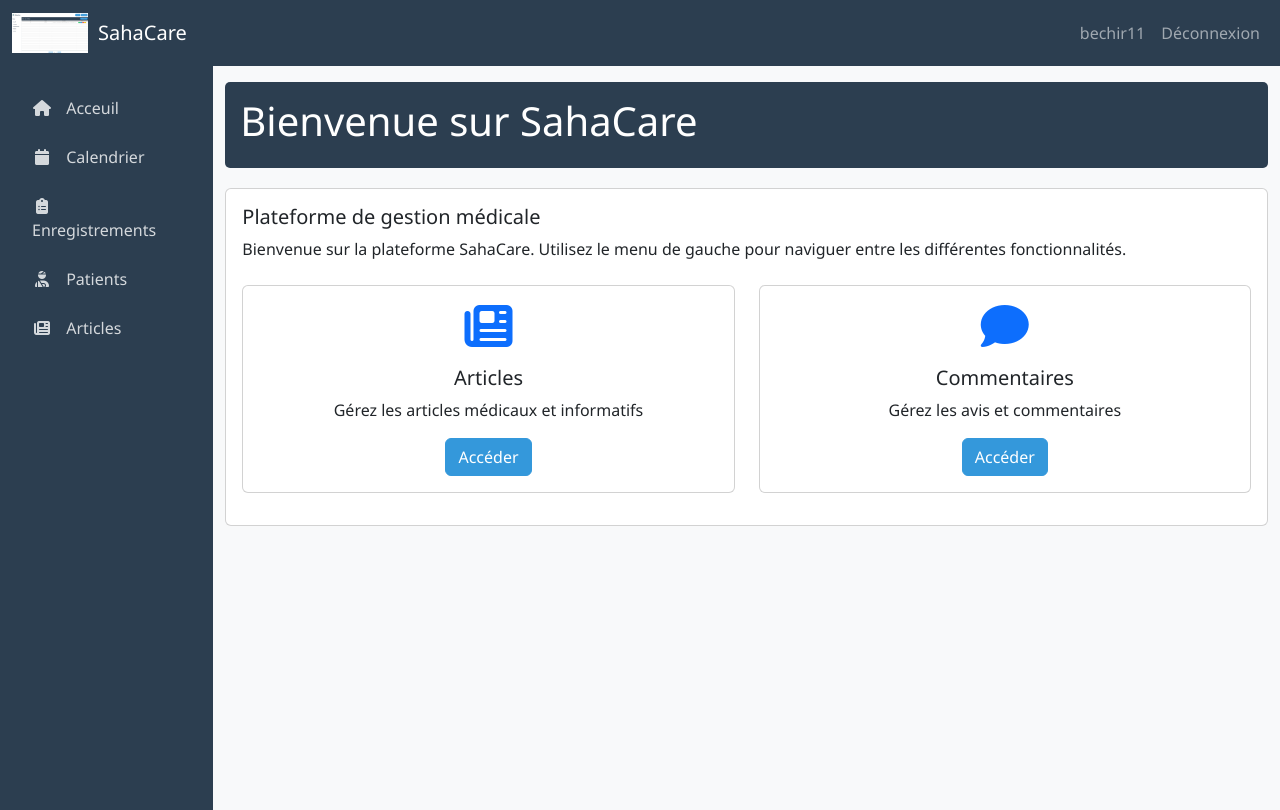
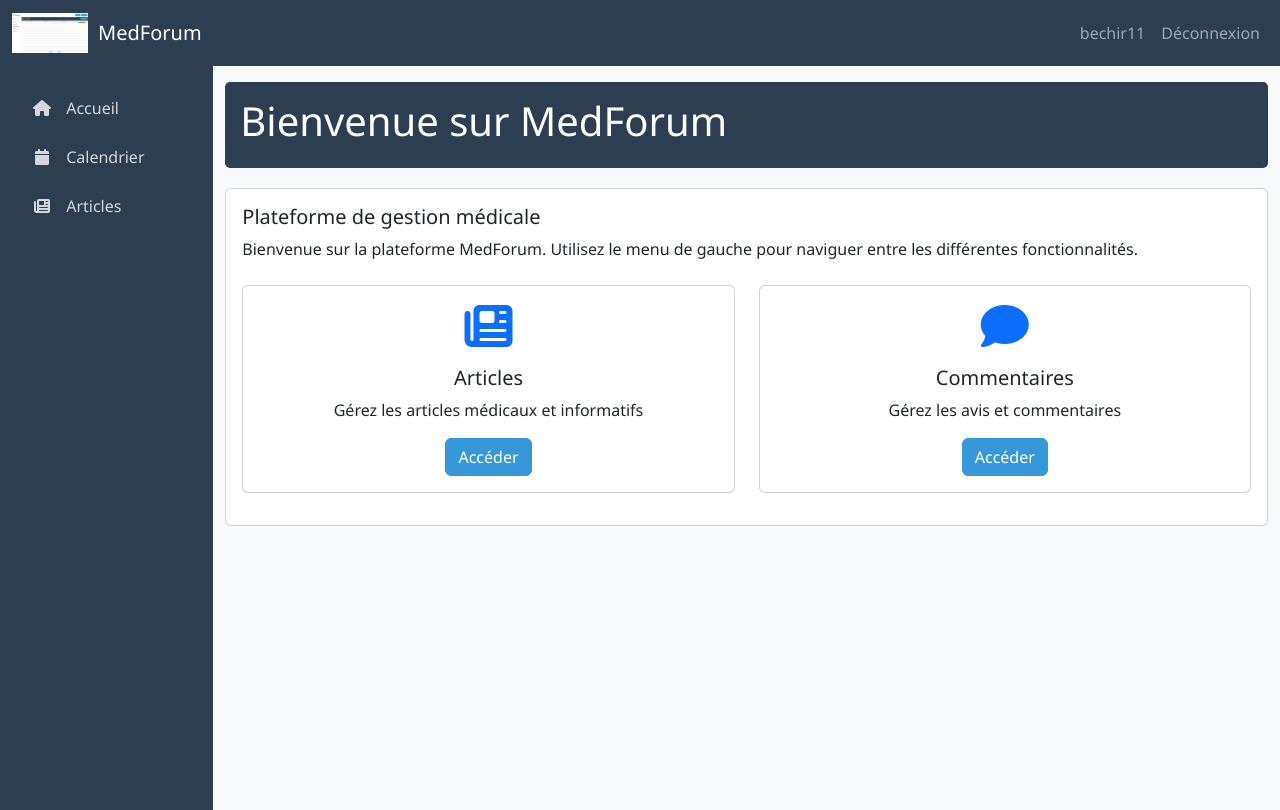
Before and after one commit to Ahme-1-d/MedForum, a Symfony app: template templates/home/index.html.twig in a window 1280 px wide. Run offline with Twig, Linux system fonts and the light colour scheme; the template is opened without the code that fills it, so the values that code supplies are empty; some libraries are stand-ins or nearby versions.

Commit message:
Updated base layout sidebar

```diff
--- a/templates/base.html.twig
+++ b/templates/base.html.twig
@@ -2,7 +2,7 @@
 <html>
     <head>
         <meta charset="UTF-8">
-        <title>{% block title %}SahaCare{% endblock %}</title>
+        <title>{% block title %}MedForum{% endblock %}</title>
         <link rel="icon" href="{{ asset('images/logo.png') }}">
         <meta name="viewport" content="width=device-width, initial-scale=1">
 
@@ -122,7 +122,6 @@
                 color: #ccc;
             }
 
-            /* Custom styles for article list */
             .article-list th {
                 text-align: center;
             }
@@ -138,7 +137,6 @@
                 font-size: 0.8rem;
             }
 
-            /* Comment styles */
             .comment-card {
                 margin-bottom: 15px;
                 border-left: 3px solid var(--primary-color);
@@ -156,7 +154,6 @@
                 padding: 15px;
             }
 
-            /* Form styles */
             .form-label {
                 font-weight: 500;
             }
@@ -173,8 +170,8 @@
         <nav class="navbar navbar-expand-lg navbar-dark">
             <div class="container-fluid">
                 <a class="navbar-brand" href="{{ path('app_home') }}">
-                    <img src="{{ asset('images/logo.png') }}" alt="SahaCare Logo">
-                    SahaCare
+                    <img src="{{ asset('images/logo.png') }}" alt="MedForum Logo">
+                    MedForum
                 </a>
                 <button class="navbar-toggler" type="button" data-bs-toggle="collapse" data-bs-target="#navbarNav">
                     <span class="navbar-toggler-icon"></span>
@@ -198,22 +195,12 @@
                     <ul class="nav flex-column">
                         <li class="nav-item">
                             <a class="nav-link {% if app.request.get('_route') starts with 'app_home' %}active{% endif %}" href="{{ path('app_home') }}">
-                                <i class="fas fa-home"></i> Acceuil
+                                <i class="fas fa-home"></i> Accueil
                             </a>
                         </li>
                         <li class="nav-item">
                             <a class="nav-link {% if app.request.get('_route') starts with 'app_calendar' %}active{% endif %}" href="#">
                                 <i class="fas fa-calendar"></i> Calendrier
-                            </a>
-                        </li>
-                        <li class="nav-item">
-                            <a class="nav-link {% if app.request.get('_route') starts with 'app_registration' %}active{% endif %}" href="#">
-                                <i class="fas fa-clipboard-list"></i> Enregistrements
-                            </a>
-                        </li>
-                        <li class="nav-item">
-                            <a class="nav-link {% if app.request.get('_route') starts with 'app_patient' %}active{% endif %}" href="#">
-                                <i class="fas fa-user-injured"></i> Patients
                             </a>
                         </li>
                         <li class="nav-item">
--- a/templates/home/index.html.twig
+++ b/templates/home/index.html.twig
@@ -1,6 +1,6 @@
 {% extends 'base.html.twig' %}
 
-{% block title %}SahaCare - Accueil{% endblock %}
+{% block title %}MedForum - Accueil{% endblock %}
 
 {% block stylesheets %}
     {{ parent() }}
@@ -12,14 +12,14 @@
 
 {% block body %}
 <div class="content-header">
-    <h1>Bienvenue sur SahaCare</h1>
+    <h1>Bienvenue sur MedForum</h1>
 </div>
 
 <div class="card">
     <div class="card-body">
         <h5 class="card-title">Plateforme de gestion médicale</h5>
         <p class="card-text">
-            Bienvenue sur la plateforme SahaCare. Utilisez le menu de gauche pour naviguer entre les différentes fonctionnalités.
+            Bienvenue sur la plateforme MedForum. Utilisez le menu de gauche pour naviguer entre les différentes fonctionnalités.
         </p>
         <div class="row mt-4">
             <div class="col-md-6">
```
Also changed, not shown: public/uploads/articles/Rania-Gopher-682bbc2546269.png (deleted).
